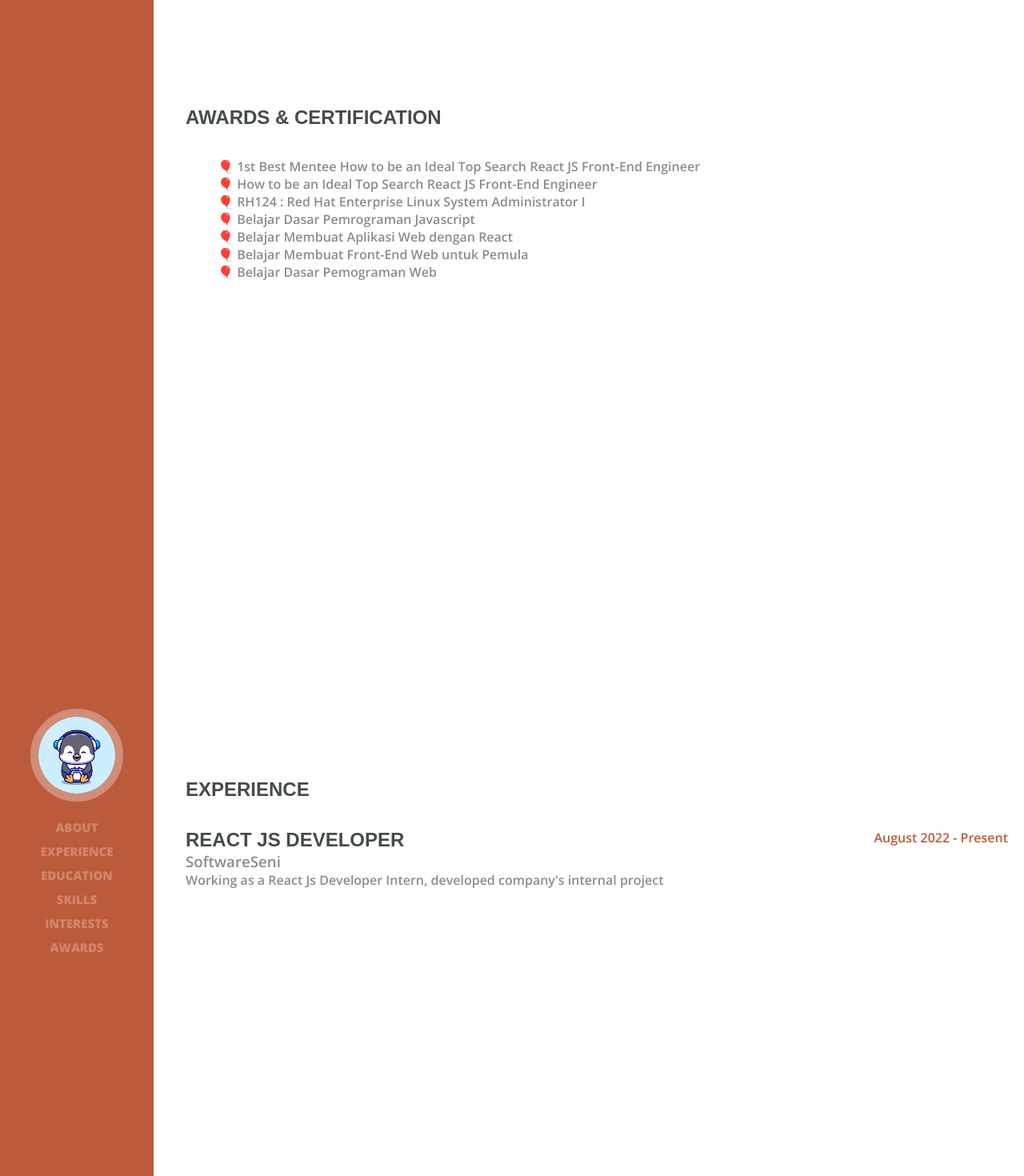
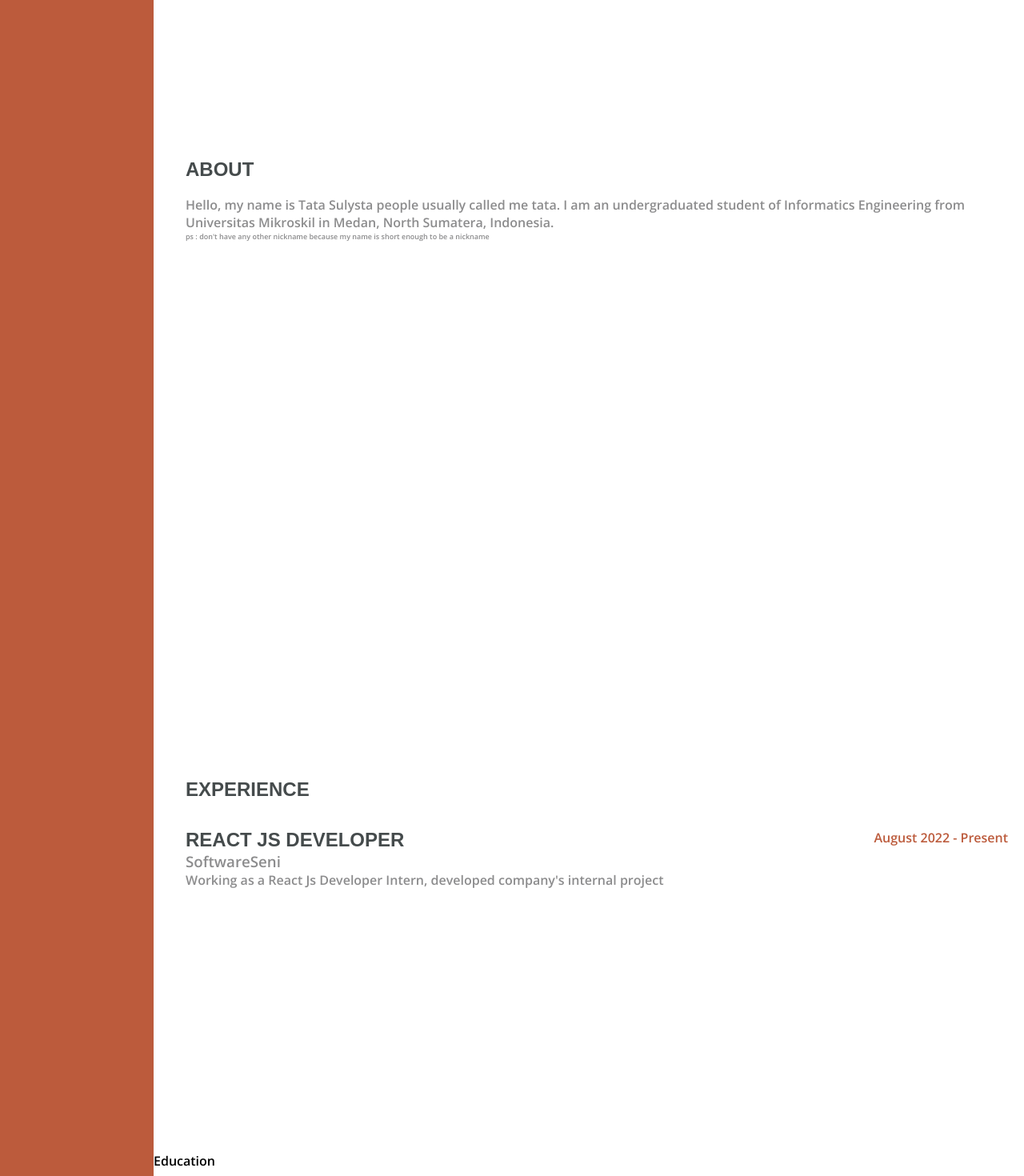
Before and after one commit to rctn-ks-004/assignment-3, a React (Create React App) app in the folder assignment3/: page / in a window 1280 px wide. Shown: the part 160-1630 px from the top of the page at 80% size. Built offline with nearby package versions, Linux system fonts and the light colour scheme; a web font is replaced by a local one.

Commit message:
finalize about section

```diff
--- a/assignment3/src/components/About/index.jsx
+++ b/assignment3/src/components/About/index.jsx
@@ -1,7 +1,20 @@
 import React, { Component } from 'react';
+import Container from '../Container';
 
 export default class About extends Component {
 	render() {
-		return <div>About</div>;
+		return (
+			<Container title="About" id="about">
+				<p>
+					Hello, my name is Tata Sulysta people usually called me tata. I am an
+					undergraduated student of Informatics Engineering from Universitas
+					Mikroskil in Medan, North Sumatera, Indonesia.{' '}
+				</p>
+				<p style={{ fontSize: 'xx-small' }}>
+					ps : don't have any other nickname because my name is short enough to
+					be a nickname
+				</p>
+			</Container>
+		);
 	}
 }
--- a/assignment3/src/components/Education/index.jsx
+++ b/assignment3/src/components/Education/index.jsx
@@ -0,0 +1,7 @@
+import React, { Component } from 'react';
+
+export default class Education extends Component {
+	render() {
+		return <div>Education</div>;
+	}
+}
--- a/assignment3/src/components/Interests/index.jsx
+++ b/assignment3/src/components/Interests/index.jsx
@@ -1,7 +1,19 @@
 import React, { Component } from 'react';
+import Container from '../Container';
 
 export default class Interests extends Component {
 	render() {
-		return <div>Interests</div>;
+		return (
+			<Container title="Interests" id="interest">
+				<div className="content">
+					<p>
+						Apart from code, I enjoy doing nothing / procastinating for a whole
+						break day (weekend). Enjoy watching youtube, playing classic game
+						like rythmn game, read manhwa🙂, read novel and crochet when I feel
+						like it🤓.{' '}
+					</p>
+				</div>
+			</Container>
+		);
 	}
 }
--- a/assignment3/src/pages/HomePage/index.jsx
+++ b/assignment3/src/pages/HomePage/index.jsx
@@ -6,6 +6,9 @@ import Awards from '../../components/Awards';
 import styles from './styles.module.css';
 import Experience from '../../components/Experience';
 import Skills from '../../components/Skills';
+import Interests from '../../components/Interests';
+import About from '../../components/About';
+import Education from '../../components/Education';
 
 export default class Homepage extends Component {
 	render() {
@@ -13,9 +16,12 @@ export default class Homepage extends Component {
 			<div className={styles.container}>
 				<Navbar />
 				<div className={styles['container--right']}>
+					<About />
+					<Experience />
+					<Education />
+					<Skills />
+					<Interests />
 					<Awards />
-					<Experience />
-					<Skills />
 				</div>
 			</div>
 		);
```
